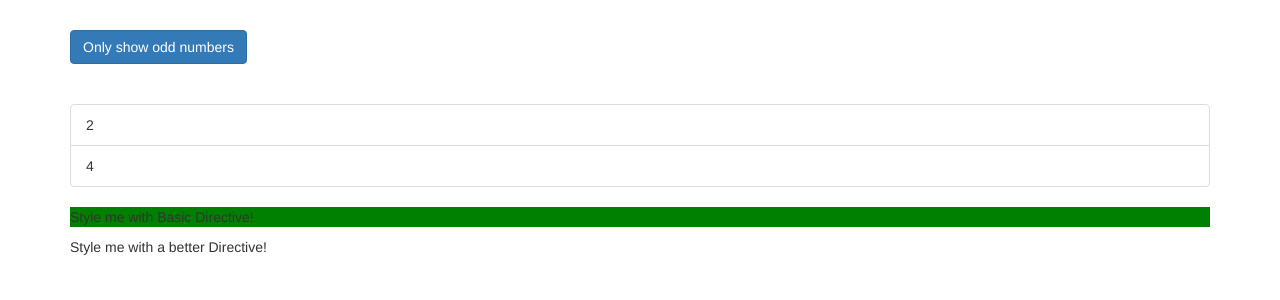
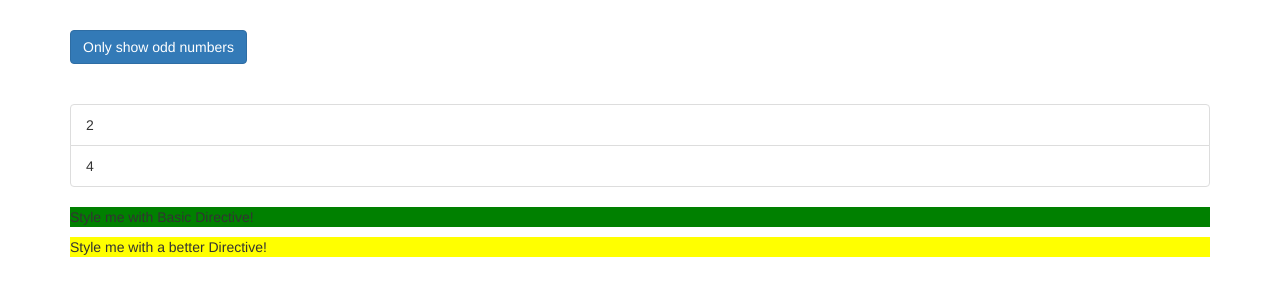
Before and after one commit to zoechbauer/ng-directives, an Angular app: page / in a window 1280 px wide. Shown: the top 300 px of the page. Built offline with nearby package versions, Linux system fonts and the light colour scheme.

Commit message:
bind to host properties with HostBinding and dynamic values

```diff
--- a/src/app/app.component.html
+++ b/src/app/app.component.html
@@ -40,5 +40,7 @@
     </div>
   </div>
   <p appBasicHighlight>Style me with Basic Directive!</p>
-  <p appBetterHighlight>Style me with a better Directive!</p>
+  <p appBetterHighlight [defaultColor]="'yellow'" [highlightColor]="'red'">
+    Style me with a better Directive!
+  </p>
 </div>
--- a/src/app/better-highlight/better-highlight.directive.ts
+++ b/src/app/better-highlight/better-highlight.directive.ts
@@ -4,7 +4,8 @@ import {
   ElementRef,
   OnInit,
   HostListener,
-  HostBinding
+  HostBinding,
+  Input
 } from '@angular/core';
 
 @Directive({
@@ -12,9 +13,12 @@ import {
 })
 export class BetterHighlightDirective implements OnInit {
   constructor(private elRef: ElementRef, private renderer: Renderer2) {}
-  @HostBinding('style.backgroundColor') backgroundColor = 'transparent';
+  @Input() defaultColor = 'transparent';
+  @Input() highlightColor = 'blue';
+  @HostBinding('style.backgroundColor') backgroundColor: string;
 
   ngOnInit() {
+    this.backgroundColor = this.defaultColor;
     // this.renderer.setStyle(
     //   this.elRef.nativeElement,
     //   'background-color',
@@ -28,7 +32,7 @@ export class BetterHighlightDirective implements OnInit {
     //   'background-color',
     //   'blue'
     // );
-    this.backgroundColor = 'blue';
+    this.backgroundColor = this.highlightColor;
   }
   @HostListener('mouseleave') mouseleave(eventData: Event) {
     // this.renderer.setStyle(
@@ -36,6 +40,6 @@ export class BetterHighlightDirective implements OnInit {
     //   'background-color',
     //   'transparent'
     // );
-    this.backgroundColor = 'transparent';
+    this.backgroundColor = this.defaultColor;
   }
 }
```
